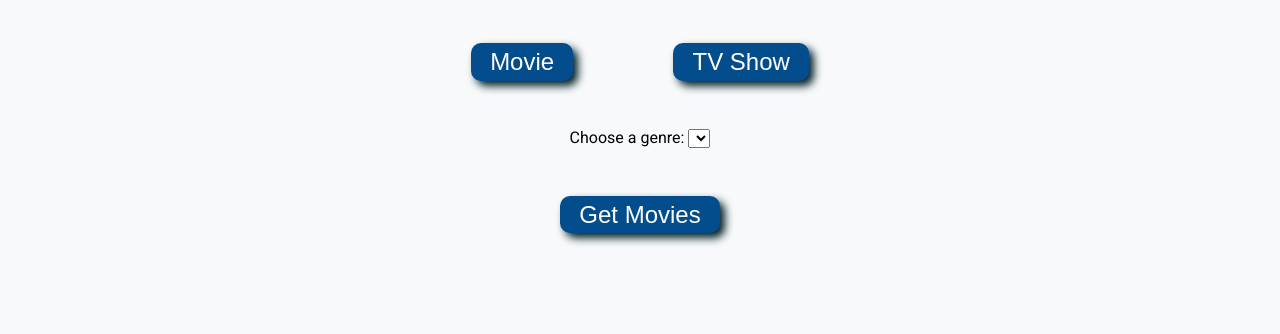
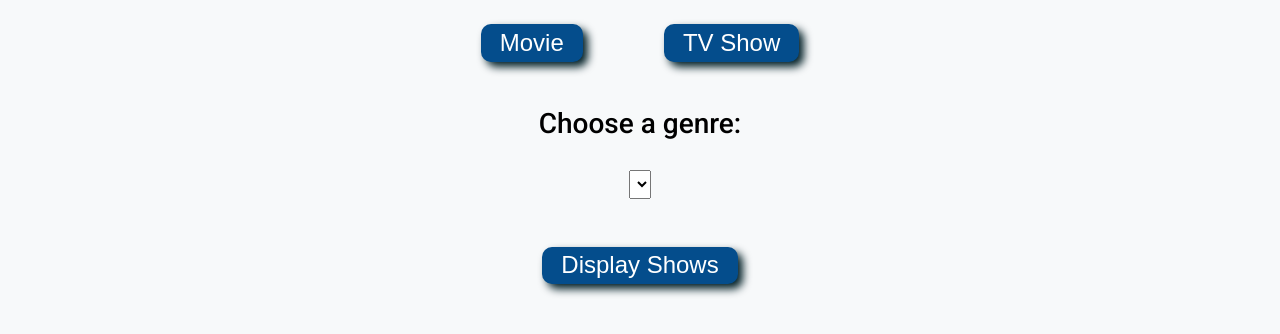
Before and after one commit to TiffanyStPierre/movie-finder, a website: page index.html in a window 1280 px wide. Shown: the part 360-694 px from the top of the page. Drawn offline with Linux system fonts and the light colour scheme.

Commit message:
refined on click event handlers and adjusted some minor CSS

```diff
--- a/index.html
+++ b/index.html
@@ -26,15 +26,18 @@
     <section class="movie-generator">
         <div id="type-selector">
             <p class="type-instructions">Would you like to search for a movie or TV show?</p>
-            <button class="btn" id="movie-button">Movie</button>
-            <button class="btn" id="tv-button">TV Show</button>
+            <button class="btn selector-btn" id="movie-button">Movie</button>
+            <button class="btn selector-btn" id="tv-button">TV Show</button>
         </div>
         <form id="genre-selector">
-            <label>Choose a genre:</label>
+            <label id="form-label"></label>
+            <br>
+            <br>
+            <br>
             <select name="genres" id="genres">
             </select>
         </form>
-        <button id="get-movies" class="btn">Get Movies</button>
+        <button id="retrieve-button" class="btn"></button>
     </section>
     <section class="movie-info">
         <div id="movie-poster"></div>
--- a/script.js
+++ b/script.js
@@ -1,7 +1,12 @@
+
+/*control C to leave netlify dev*/
 
 const movieButton = document.getElementById('movie-button');
 const tvButton = document.getElementById('tv-button');
-
+const retrieveButton = document.getElementById('retrieve-button');
+const formLabel = document.getElementById('form-label');
+retrieveButton.innerHTML = "Display Shows";
+formLabel.innerHTML = "Choose a genre:";
 
 /* Populate genre selector dropdown list for movie or tv genres*/
 
@@ -32,6 +37,8 @@ const getMovieGenres = async() => {
                 const jsonResponse = await response.json();
                 const genres = jsonResponse.genres;
                 populateGenreSelector(genres);
+                formLabel.innerHTML = "Choose a movie genre:";
+                retrieveButton.innerHTML = "Display Movies";
             }
 
     } catch (e) {
@@ -51,6 +58,8 @@ const getTvGenres = async() => {
                 const jsonResponse = await response.json();
                 const genres = jsonResponse.genres;
                 populateGenreSelector(genres);
+                formLabel.innerHTML = "Choose a TV show genre:";
+                retrieveButton.innerHTML = "Display TV Shows";
             }
 
     } catch (e) {
--- a/styles.css
+++ b/styles.css
@@ -56,3 +56,17 @@ h1 {
     transform: scale(1.1);
     background-color: #027FC0;
 }
+
+.selector-btn {
+    margin: 3% 4% 5% 4%;
+}
+
+#form-label {
+    font-size: 1.75rem;
+    font-weight: 500;
+}
+
+#genres {
+    font-size: 1.4rem;
+    font-weight: 400;
+}
```
